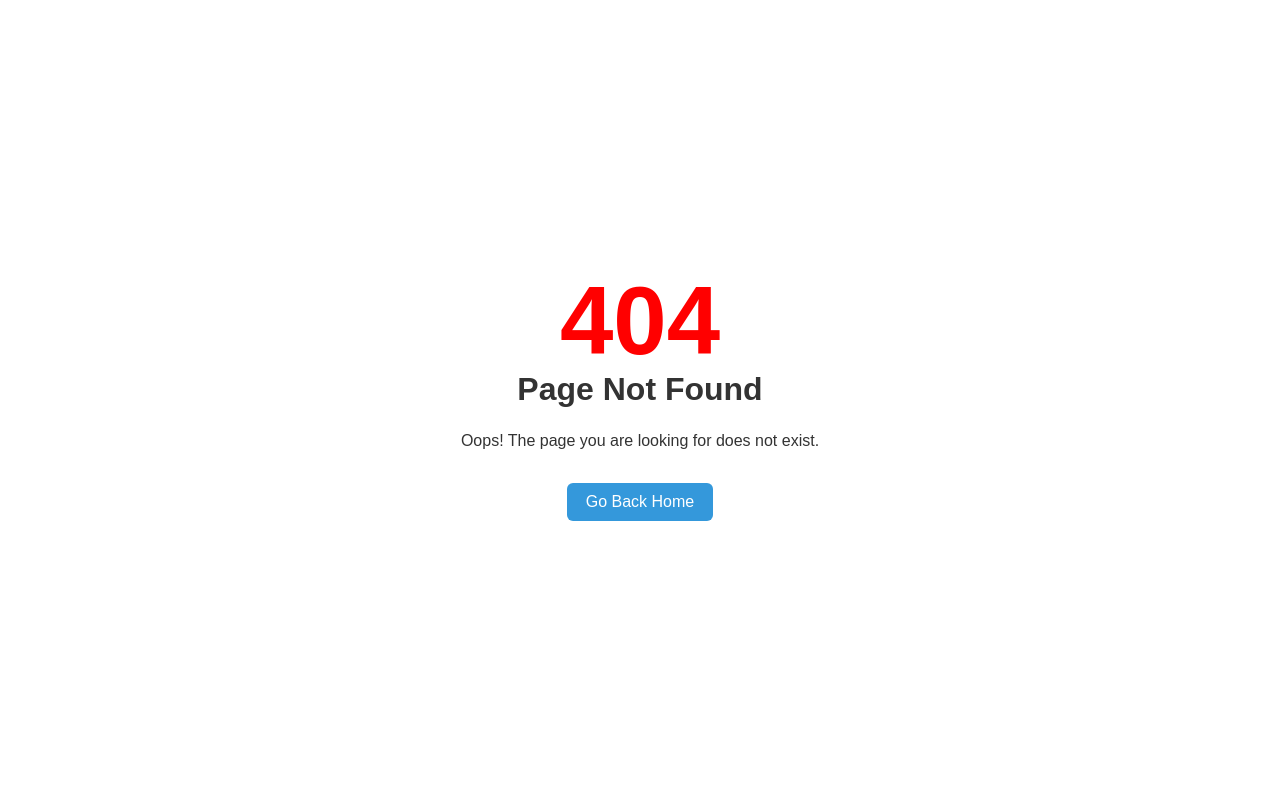
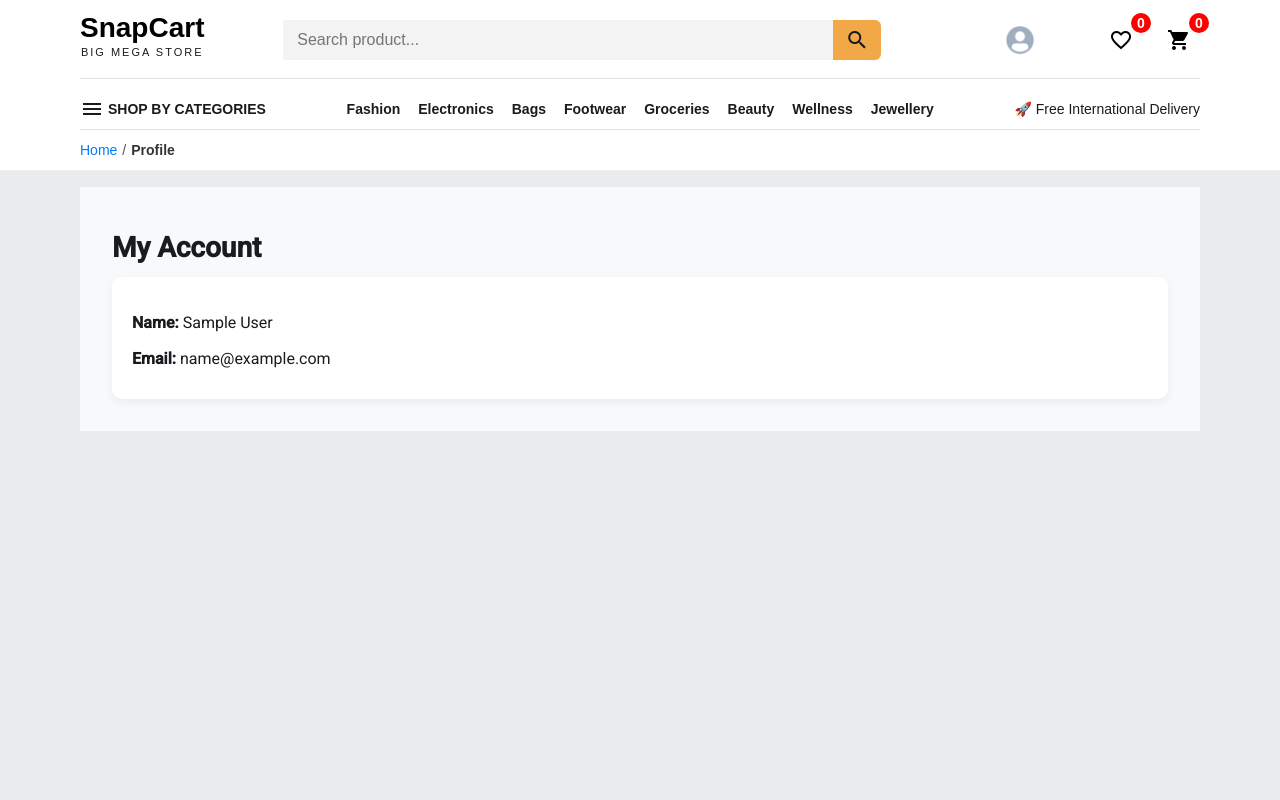
Before and after one commit to dev-debabrata/ecommers-app-angular, an Angular app in the folder frontend/: page /account in a window 1280 px wide. Before the commit this address had no page. Shown: the top 800 px of the page. Built offline with nearby package versions, Linux system fonts and the light colour scheme; sample sign-in values are in the browser's storage.

Commit message:
add profile

```diff
--- a/frontend/src/app/app.routes.ts
+++ b/frontend/src/app/app.routes.ts
@@ -11,11 +11,19 @@ import { CheckoutPage } from './pages/cart-page/checkout-page/checkout-page';
 import { WishlistPage } from './pages/wishlist-page/wishlist-page';
 import { AboutPage } from './pages/about-page/about-page';
 import { ContactPage } from './pages/contact-page/contact-page';
+import { ProfilePage } from './pages/account/profile-page/profile-page';
 
 export const routes: Routes = [
   {
     path: '',
     component: HomePage,
+  },
+
+  {
+    path: 'account',
+    component: ProfilePage,
+    canActivate: [authGuard],
+    data: { breadcrumb: 'Profile' },
   },
 
   {
--- a/frontend/src/app/components/header/header.css
+++ b/frontend/src/app/components/header/header.css
@@ -3,7 +3,7 @@
 }
 
 .top-header {
-  min-width: 80%;
+  width: 100%;
   background: white;
   border-bottom: 1px solid #eee;
   font-family: Arial, sans-serif;
@@ -233,42 +233,73 @@
   z-index: 10;
 }
 
-/* .dropdown {
-  position: absolute;
-  right: 20px;
-  top: 60px;
-  background: white;
-  border: 1px solid #ddd;
-  padding: 10px;
-  border-radius: 6px;
-  z-index: 20;
-} */
-
 .dropdown {
   position: absolute;
-  top: 40px;
-  right: 0;
-  z-index: 10;
-  background: white;
-  border: 1px solid #ddd;
-  padding: 10px;
-  border-radius: 6px;
-  box-shadow: 0 4px 10px rgba(0, 0, 0, 0.1);
+  top: 50px;
+  right: 50px;
+  width: 160px;
+
+  background: #ffffff;
+  border-radius: 10px;
+  /* box-shadow: 0 10px 25px rgba(0, 0, 0, 0.12); */
+  box-shadow: 0 8px 30px rgba(0, 0, 0, 0.2);
+
+  overflow: hidden;
+  z-index: 1000;
+
+  animation: fadeIn 0.15s ease-in-out;
 }
 
 .dropdown button {
-  background: none;
+  width: 100%;
+  padding: 12px 15px;
+
+  background: transparent;
   border: none;
+  text-align: left;
+
+  font-size: 14px;
   cursor: pointer;
-  color: red;
+  color: #333;
+
+  transition: 0.2s;
 }
 
-.dropdown:hover {
+.dropdown button:hover {
   background: #e9ecef;
 }
 
-.dropdown button:hover {
-  color: rgb(198, 0, 0);
+.overlay {
+  position: fixed;
+  inset: 0;
+  background: transparent;
+  z-index: 999;
+}
+
+.dropdown button {
+  display: flex;
+  align-items: center;
+  gap: 4px;
+}
+
+.person {
+  font-size: 22px;
+}
+
+.logout {
+  font-size: 22px;
+}
+
+/* animation */
+@keyframes fadeIn {
+  from {
+    opacity: 0;
+    transform: translateY(-5px);
+  }
+  to {
+    opacity: 1;
+    transform: translateY(0);
+  }
 }
 
 .cart-icon {
--- a/frontend/src/app/components/header/header.html
+++ b/frontend/src/app/components/header/header.html
@@ -48,7 +48,10 @@
             @if (showMenu) {
               <div class="overlay" (click)="closeMenu()"></div>
               <div class="dropdown">
-                <button (click)="logout()">Logout</button>
+                <button (click)="viewProfile()">
+                  <mat-icon class="person">person_outline</mat-icon>My Account
+                </button>
+                <button (click)="logout()"><mat-icon class="logout">logout</mat-icon>Logout</button>
               </div>
             }
           </div>
--- a/frontend/src/app/components/header/header.ts
+++ b/frontend/src/app/components/header/header.ts
@@ -72,6 +72,11 @@ export class Header {
     });
 
     this.router.navigate(['/']);
+  }
+
+  viewProfile() {
+    this.showMenu = false;
+    this.router.navigate(['/account']);
   }
 
   onInputChange() {
--- a/frontend/src/app/pages/account/myaccount-page/myaccount-page.html
+++ /dev/null
@@ -1 +0,0 @@
-<p>myaccount-page works!</p>
--- /dev/null
+++ b/frontend/src/app/pages/account/profile-page/profile-page.css
@@ -0,0 +1,30 @@
+.profile {
+  gap: 2rem;
+  padding: 2rem;
+  margin: 1rem 0;
+  background: #f8f9fa;
+}
+
+/* .profile-container {
+  max-width: 600px;
+  margin: 40px auto;
+  padding: 20px;
+} */
+
+.profile-card {
+  background: #fff;
+  padding: 20px;
+  border-radius: 10px;
+  box-shadow: 0 4px 10px rgba(0, 0, 0, 0.05);
+}
+
+.profile-card p {
+  margin-bottom: 10px;
+  font-size: 1rem;
+}
+
+.not-logged {
+  text-align: center;
+  margin-top: 50px;
+  color: #777;
+}
--- /dev/null
+++ b/frontend/src/app/pages/account/profile-page/profile-page.html
@@ -0,0 +1,18 @@
+<div class="profile">
+  @if (user) {
+    <div class="profile-container">
+      <h1>My Account</h1>
+
+      <div class="profile-card">
+        <p><strong>Name:</strong> {{ user.firstName }} {{ user.lastName }}</p>
+        <p><strong>Email:</strong> {{ user.email }}</p>
+      </div>
+    </div>
+  }
+</div>
+
+<!-- <ng-template #notLoggedIn>
+  <div class="not-logged">
+    <p>Please login to view your profile.</p>
+  </div>
+</ng-template> -->
--- /dev/null
+++ b/frontend/src/app/pages/account/profile-page/profile-page.ts
@@ -0,0 +1,15 @@
+import { Component, inject } from '@angular/core';
+import { AuthService } from '../../../services/auth-service';
+
+@Component({
+  selector: 'app-profile-page',
+  standalone: true,
+  imports: [],
+  templateUrl: './profile-page.html',
+  styleUrl: './profile-page.css',
+})
+export class ProfilePage {
+  private authService = inject(AuthService);
+
+  user = this.authService.getUser();
+}
```
Also changed, not shown: frontend/src/app/pages/account/myaccount-page/myaccount-page.ts (deleted, +0 -11 lines), frontend/src/app/pages/account/myaccount-page/myaccount-page.css (deleted).
